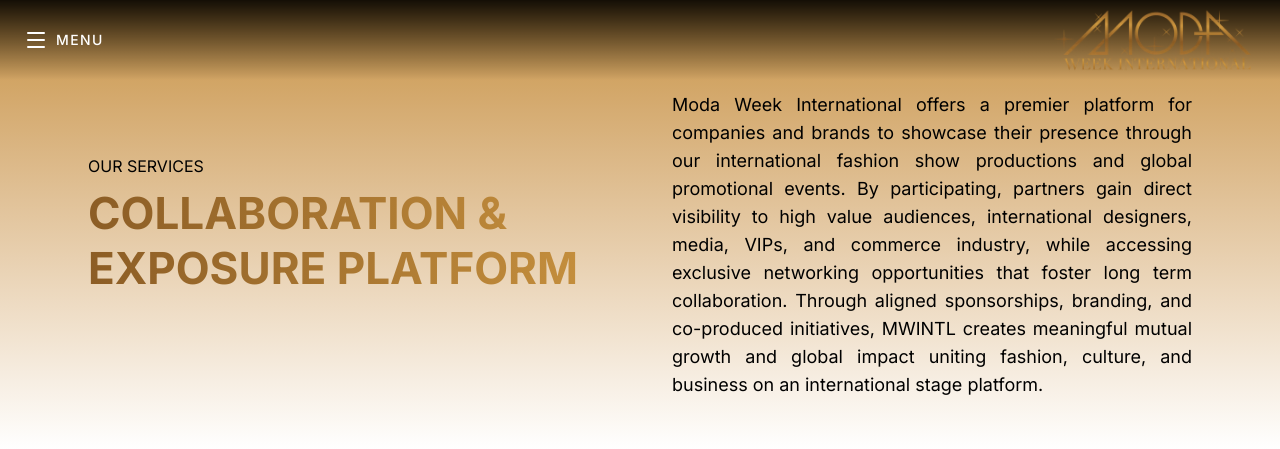
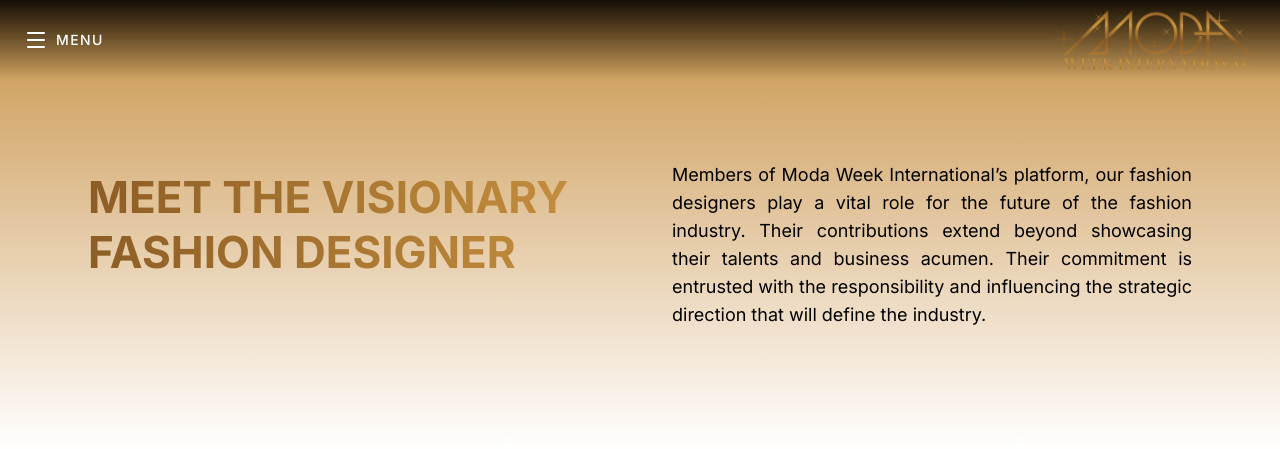
Before and after one commit to sachin9272/Moda-week-International, a React (Vite) app in the folder userPanel/: page /fashion-designers in a window 1280 px wide. Shown: the top 449 px of the page. Built offline with nearby package versions, Linux system fonts and the light colour scheme; a web font is replaced by a local one.

Commit message:
Updated Fashion Designer

```diff
--- a/userPanel/src/pages/fashionDesigners/FashionDesigners.jsx
+++ b/userPanel/src/pages/fashionDesigners/FashionDesigners.jsx
@@ -35,15 +35,13 @@
             <div className="h-auto md:h-[450px] w-full bg-gradient-to-b from-[#C7913E] to-white flex items-center justify-center py-10 md:py-0 px-6">
                 <div className="w-full max-w-7xl mx-auto grid grid-cols-1 md:grid-cols-2 gap-10 md:gap-16 items-center px-16">
                     <div className="flex flex-col gap-2">
-                        <p className="text-sm md:text-base">OUR SERVICES</p>
                         <h2 className="text-3xl md:text-[44px] font-bold grad-text leading-tight uppercase">
-                            COLLABORATION & <br className="hidden md:block" />
-                            EXPOSURE PLATFORM
+                            MEET THE VISIONARY <br /> FASHION DESIGNER
                         </h2>
                     </div>
                     <div>
                         <p className="text-[14px] md:text-[18px] text-black leading-7 text-justify mt-10">
-                            Moda Week International offers a premier platform for companies and brands to showcase their presence through our international fashion show productions and global promotional events. By participating, partners gain direct visibility to high value audiences, international designers, media, VIPs, and commerce industry, while accessing exclusive networking opportunities that foster long term collaboration. Through aligned sponsorships, branding, and co-produced initiatives, MWINTL creates meaningful mutual growth and global impact uniting fashion, culture, and business on an international stage platform.
+                        Members of Moda Week International’s platform, our fashion designers play a vital role for the future of the fashion industry. Their contributions extend beyond showcasing their talents and business acumen. Their commitment is entrusted with the responsibility and influencing the strategic direction that will define the industry.
                         </p>
                     </div>
                 </div>
```
